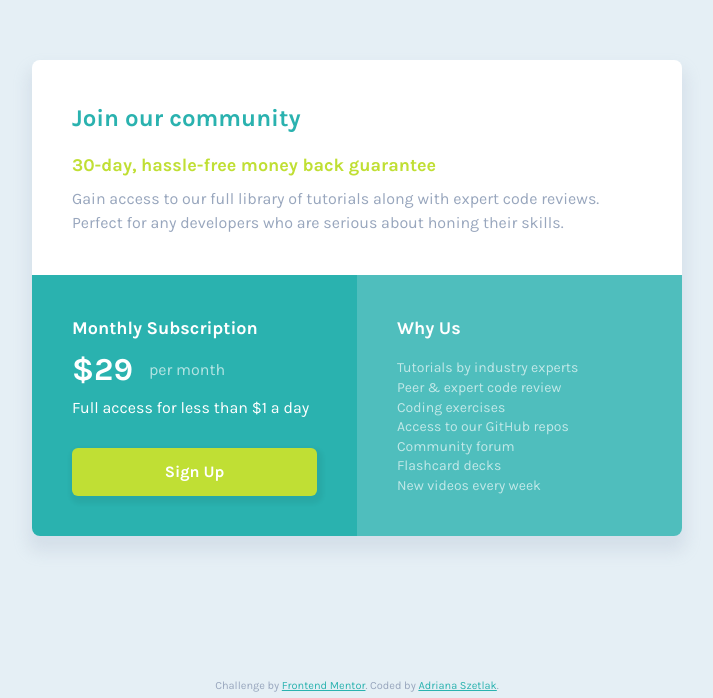
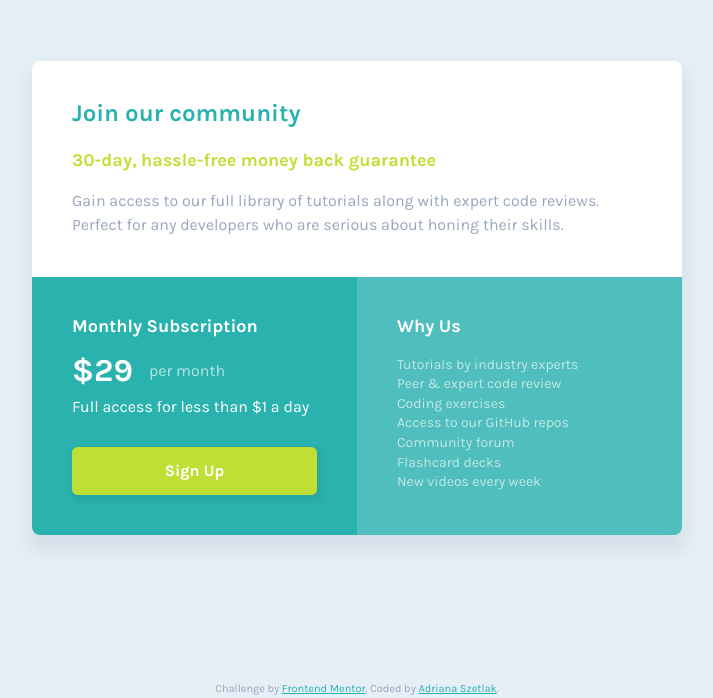
Before and after one commit to AdrianaMagdalena/single-price-component, a plain HTML site: page index.html in a window 1280 px wide. Shown: the part 102-800 px from the top of the page, without its empty margins (283-996 px from the left). Drawn offline with Linux system fonts and the light colour scheme.

Commit message:
Remove display flex from articles and set design with margins

```diff
--- a/index.html
+++ b/index.html
@@ -22,7 +22,7 @@
   </head>
   <body>
     <main class="d-grid">
-      <article class="card-white d-flex">
+      <article class="card-white">
         <h1 class="card-white__title">Join our community</h2>
         <p class="accent-text">
           30-day, hassle-free money back guarantee
@@ -33,7 +33,7 @@
           skills.
         </p>
       </article>
-      <article class="card-dark d-flex">
+      <article class="card-dark">
         <h2 class="title">Monthly Subscription</h2>
         <div class="d-flex-row">
           <p class="price">&dollar;29</p>
@@ -42,7 +42,7 @@
         <p>Full access for less than &dollar;1 a day</p>
         <button class="btn accent-bg">Sign Up</button>
       </article>
-      <article class="card-light d-flex">
+      <article class="card-light">
         <h2 class="title">Why Us</h2>
         <div class="container">
           <p>Tutorials by industry experts</p>
--- a/styles.css
+++ b/styles.css
@@ -60,8 +60,8 @@ h6 {
 /* End of CSS Reset */
 
 body {
+  line-height: 1;
   display: flex;
-  flex-direction: column;
   justify-content: center;
   align-items: center;
   position: relative;
@@ -83,24 +83,22 @@ article {
   padding: 1.5rem;
 }
 
-.d-flex {
-  display: flex;
-  flex-direction: column;
-  gap: 1rem;
-}
-
 .card-white {
   background-color: var(--fclr-main-1000);
+  padding: 1.75rem 1.5rem;
 }
 
 .card-white__title {
   font-size: 1.25rem;
+  margin-bottom: 1.5rem;
   color: var(--clr-primary-400);
 }
 
 .accent-text {
   font-weight: 700;
   color: var(--clr-accent-550);
+  margin-bottom: 0.75rem;
+  line-height: 1.3;
 }
 
 .grey-text {
@@ -111,6 +109,7 @@ article {
 
 .title {
   font-size: 1.125rem;
+  margin-bottom: 1.5rem;
 }
 
 .card-dark {
@@ -121,7 +120,8 @@ article {
   display: flex;
   align-items: center;
   gap: 1rem;
-  margin: -0.75rem 0;
+  line-height: 1;
+  margin-bottom: 0.75rem;
 }
 
 .price {
@@ -134,12 +134,13 @@ article {
 }
 
 .btn {
+  width: 100%;
   background-color: var(--clr-accent-550);
-  padding: 0.75em 3em;
+  padding: 1em 3em;
   border: 0;
-  border-radius: 0.375rem;
+  border-radius: 0.35rem;
   box-shadow: 2px 4px 4px 4px rgba(0, 0, 0, 0.05);
-  margin-top: 0.5rem;
+  margin-top: 2rem;
   font-weight: 700;
   color: var(--fclr-main-1000);
 }
@@ -162,29 +163,23 @@ article {
     border-radius: 0.5rem;
   }
 
-  article {
+  article,
+  .card-white {
     padding: 2.5rem;
   }
 
   .card-white {
-    grid-column-start: 1;
-    grid-column-end: 3;
-  }
-
-  .d-flex {
-    display: flex;
-    flex-direction: column;
-    gap: 0;
+    grid-column: 1 / 3;
   }
 
   .card-white__title {
     font-size: 1.5rem;
-    margin-bottom: 1rem;
+    margin-bottom: 1.5rem;
   }
 
   .accent-text {
     font-size: 1.125rem;
-    margin-bottom: 0.5rem;
+    margin-bottom: 1rem;
   }
 
   .grey-text {
@@ -193,15 +188,7 @@ article {
   }
 
   .title {
-    margin-bottom: 1rem;
-  }
-
-  .d-flex-row {
-    margin-bottom: 0.125rem;
-  }
-
-  .btn {
-    margin-top: auto;
+    margin-bottom: 1.25rem;
   }
 }
 
```
